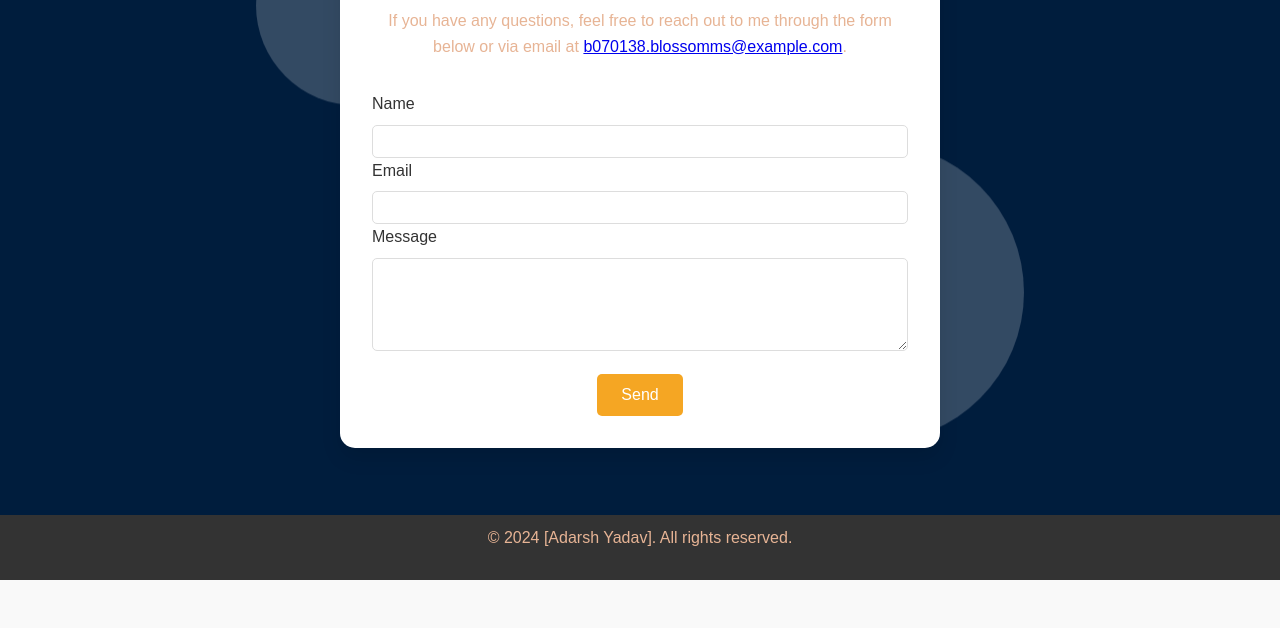
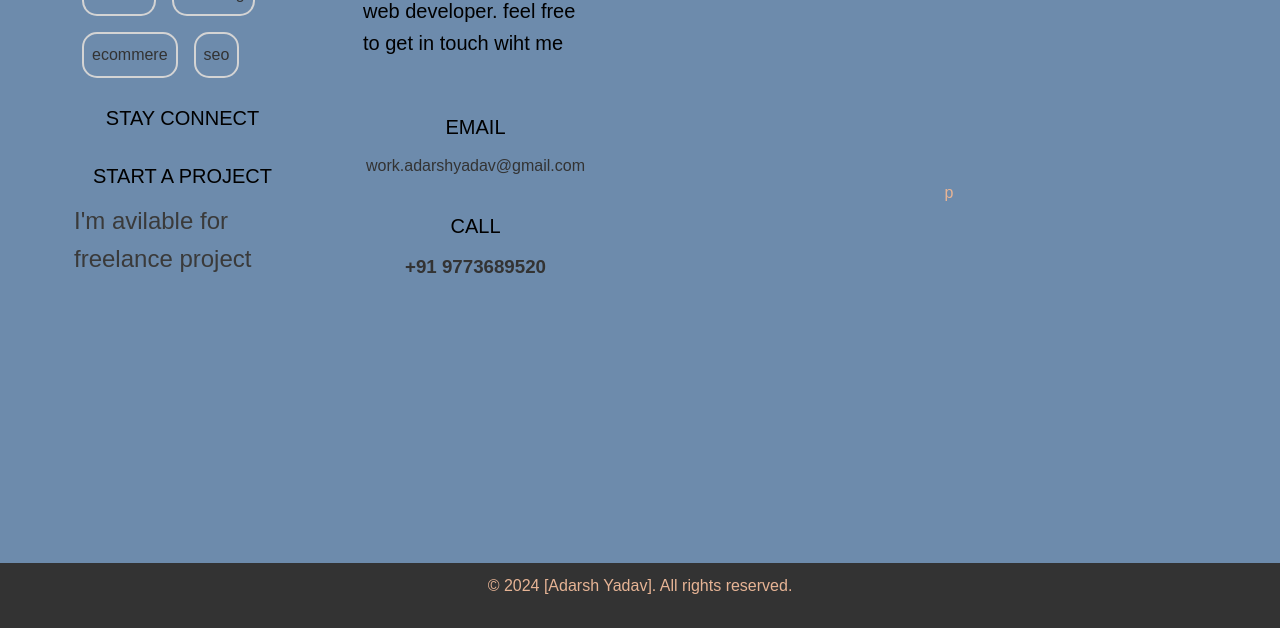
Before and after one commit to Adarsh774/portfolio, a plain HTML site: page Contact.html in a window 1280 px wide. Shown: the part 247-875 px from the top of the page. Before the commit the page ends 827 px from the top, so only its background shows below. Drawn offline with nearby package versions, Linux system fonts and the light colour scheme.

Commit message:
contact page ui upgrade

```diff
--- a/Contact.css
+++ b/Contact.css
@@ -1,134 +1,179 @@
 section#contact {
-    padding: 20px;
+    padding: 30px;
     display: flex;
     justify-content: center;
     align-items: center;
-    background-color: #001d3d;
-    height: 84%;
+    background-color: #6d8bac;
+    height: 90%;
     position: relative;
+    display: flex;
+    flex-direction: row;
     overflow: hidden;
+    gap: 1vh;
 }
 
-.contact-container {
-    background: #fff;
-    padding: 2rem;
-    border-radius: 15px;
-    box-shadow: 0 10px 20px rgba(0, 0, 0, 0.1);
-    text-align: center;
-    max-width: 600px;
-    width: 100%;
-    z-index: 1;
-    position: relative;
-    animation: fadeInUp 1s ease-in-out;
+/* for left cnotainer */
+.containerleft {
+    display: flex;
+    margin: 0;
+    min-width: 50%;
+    height: 100%;
+    /* border: brown 5px solid; */
+    justify-content: center;
+    align-items: center;
+    gap: 1vh;
+    padding: 2vh;
 }
 
-.contact-container h1 {
-    font-size: 2rem;
-    margin-bottom: 1rem;
+.project_detail {
+    width: 50%;
+    height: 100%;
+    display: flex;
+    flex-direction: column;
+    gap: 2vh;
+    padding: 4vh;
 }
 
-.contact-container p {
-    font-size: 1rem;
-    margin-bottom: 2rem;
+.service {
+    display: flex;
+    flex-direction: column;
+    width: 100%;
+    height: auto;
+    justify-content: center;
+    align-items: center;
 }
 
-.form-group {
-    margin-bottom: 1rem;
-    text-align: left;
+.service h1 {
+    color: black;
+    font-size: 2.5vh;
+    font-weight: 500;
+    text-transform: uppercase;
 }
 
-.form-group label {
-    display: block;
-    margin-bottom: 0.5rem;
+.service ul {
+    display: flex;
+    flex-wrap: wrap;
+    gap: 2vh;
+    padding: 1vh;
 }
 
-.form-group input,
-.form-group textarea {
-    width: 100%;
-    padding: 0.5rem;
-    border: 1px solid #ddd;
-    border-radius: 5px;
-    transition: border-color 0.3s;
+.service ul li {
+    padding: 1vh;
+    font-size: 2vh;
+    font-weight: 500;
+    list-style: none;
+    border-radius: 15px;
+    border: rgb(212, 212, 212) 2px solid;
 }
 
-.form-group input:focus,
-.form-group textarea:focus {
-    border-color: #f5a623;
+.connect {
+    display: flex;
+    flex-direction: column;
+    width: 100%;
+    align-items: center;
 }
 
-button {
-    padding: 0.75rem 1.5rem;
-    background-color: #f5a623;
-    color: #fff;
-    border: none;
-    border-radius: 5px;
-    cursor: pointer;
-    font-size: 1rem;
-    transition: background-color 0.3s;
+.connect h1 {
+    color: black;
+    font-size: 2.5vh;
+    font-weight: 500;
+    text-transform: uppercase;
 }
 
-button:hover {
-    background-color: #e5941f;
+.connect ul {
+    display: flex;
+    flex-wrap: wrap;
 }
 
-.background-shapes {
-    position: absolute;
-    top: 0;
-    left: 0;
-    width: 100%;
-    height: 100%;
-    overflow: hidden;
-    z-index: 0;
+.connect ul li {
+    list-style: none;
 }
 
-.shape {
-    position: absolute;
-    background: rgba(255, 255, 255, 0.2);
-    border-radius: 50%;
-    animation: float 6s ease-in-out infinite;
+.start_project {
+    display: flex;
+    flex-direction: column;
+    width: 100%;
+    align-items: center;
 }
 
-.shape1 {
-    width: 200px;
-    height: 200px;
-    top: 10%;
-    left: 20%;
+.start_project h1 {
+    color: black;
+    font-size: 2.5vh;
+    font-weight: 500;
+    text-transform: uppercase;
 }
 
-.shape2 {
-    width: 300px;
-    height: 300px;
-    bottom: 10%;
-    right: 20%;
+.start_project h3 {
+    color: rgb(58, 58, 58);
+    font-size: 3vh;
+    font-weight: 500;
 }
 
-.shape3 {
-    width: 150px;
-    height: 150px;
-    bottom: 50%;
-    left: 50%;
+.my_detail {
+    display: flex;
+    flex-direction: column;
+    width: 50%;
+    height: 100%;
+    /* border: yellow 5px solid; */
+    padding: 4vh;
+    gap: 2vh;
+    align-items: center;
 }
 
-@keyframes float {
-
-    0%,
-    100% {
-        transform: translateY(0);
-    }
-
-    50% {
-        transform: translateY(-20px);
-    }
+.about {
+    display: flex;
+    flex-direction: column;
+    width: 100%;
+    align-items: center;
 }
 
-@keyframes fadeInUp {
-    from {
-        opacity: 0;
-        transform: translateY(20px);
-    }
+.about h1 {
+    color: black;
+    font-size: 2.5vh;
+    font-weight: 500;
+    text-transform: uppercase;
+}
+.about p{
+    color: black;
+    font-size: 2.5vh;
+    font-weight: 500;
+}
 
-    to {
-        opacity: 1;
-        transform: translateY(0);
-    }
+.email {
+    display: flex;
+    flex-direction: column;
+    width: 100%;
+    align-items: center;
+    padding: 2vh;
+    /* line-height: 2vh; */
 }
+
+.email h1 {
+    color: black;
+    font-size: 2.5vh;
+    font-weight: 500;
+    text-transform: uppercase;
+}
+.call{
+    display: flex;
+    flex-direction: column;
+    width: 100%;
+    align-items: center;
+}
+.call h1{
+    color: black;
+    font-size: 2.5vh;
+    font-weight: 500;
+    text-transform: uppercase;
+}
+
+/* for right cnotainer */
+.containerright {
+    display: flex;
+    min-width: 50%;
+    height: 100%;
+    /* border: brown 5px solid; */
+    justify-content: center;
+    align-items: center;
+
+}
--- a/Contact.html
+++ b/Contact.html
@@ -26,41 +26,54 @@
     </div>
   </header>
   <section id="contact">
-    <div class="contact-container">
-      <h1>Contact Me</h1>
-      <p>If you have any questions, feel free to reach out to me through the form below or via email at <a
-          href="mailto:b070138.blossomms@example.com">b070138.blossomms@example.com</a>.</p>
-      <div class="form-group">
-        <label for="name">Name</label>
-        <input type="text" id="name" name="name" required>
 
-        <label for="email">Email</label>
-        <input type="email" id="email" name="_replyto" required>
-        <label for="message">Message</label>
-        <textarea id="message" name="message" rows="5" required></textarea>
+    <div class="containerleft">
+      <div class="project_detail">
+        <div class="service">
+          <h1>service</h1>
+          <ul>
+            <li>website</li>
+            <li>branding</li>
+            <li>ecommere</li>
+            <li>seo</li>
+          </ul>
+        </div>
+        <div class="connect">
+          <h1>Stay connect</h1>
+          <ul>
+            <!-- <li><img src="img/download.jpeg" alt="" srcset=""></li>
+            <li><img src="img/desktop-wallpaper-engineering-for-computer-software-engineer.jpg" alt="" srcset=""></li> -->
+        </div>
+        <div class="start_project">
+          <h1>Start a Project</h1>
+          <h3>I'm avilable for freelance project</h3>
+
+        </div>
       </div>
-      <button type="submit" onclick="emailsend()">Send</button>
-      </form>
+      <div class="my_detail">
+        <div class="about">
+          <h1>About</h1>
+          <p>Adarsh is a professional web developer. feel free to get in touch wiht me</p>
+        </div>
+        <div class="email">
+          <h1>email</h1>
+          work.adarshyadav@gmail.com
+        </div>
+        <div class="call">
+          <h1>call</h1>
+          <h3>+91 9773689520</h3>
+        </div>
+      </div>
     </div>
-    <div class="background-shapes">
-      <div class="shape shape1"></div>
-      <div class="shape shape2"></div>
-      <div class="shape shape3"></div>
+    <div class="containerright">
+      <p>p</p>
     </div>
+
   </section>
   <footer>
     <p>&copy; 2024 [Adarsh Yadav]. All rights reserved.</p>
   </footer>
   <script src="index.js"></script>
-  <script type="text/javascript" src="https://cdn.jsdelivr.net/npm/@emailjs/browser@4/dist/email.min.js">
-  </script>
-  <script type="text/javascript">
-    (function () {
-      emailjs.init({
-        publicKey: "spuXPfZ2wRP6Ldt-B",
-      });
-    })();
-  </script>
 </body>
 
 </html>
```
